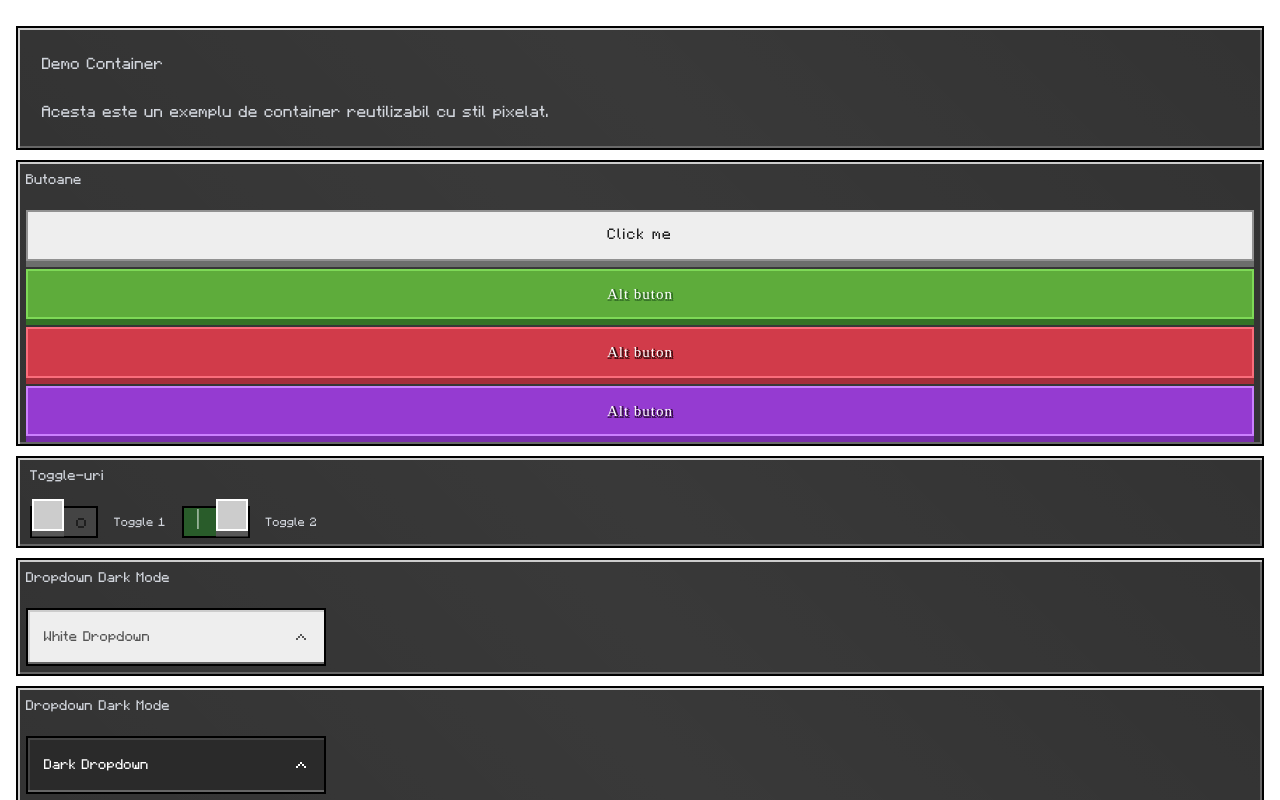
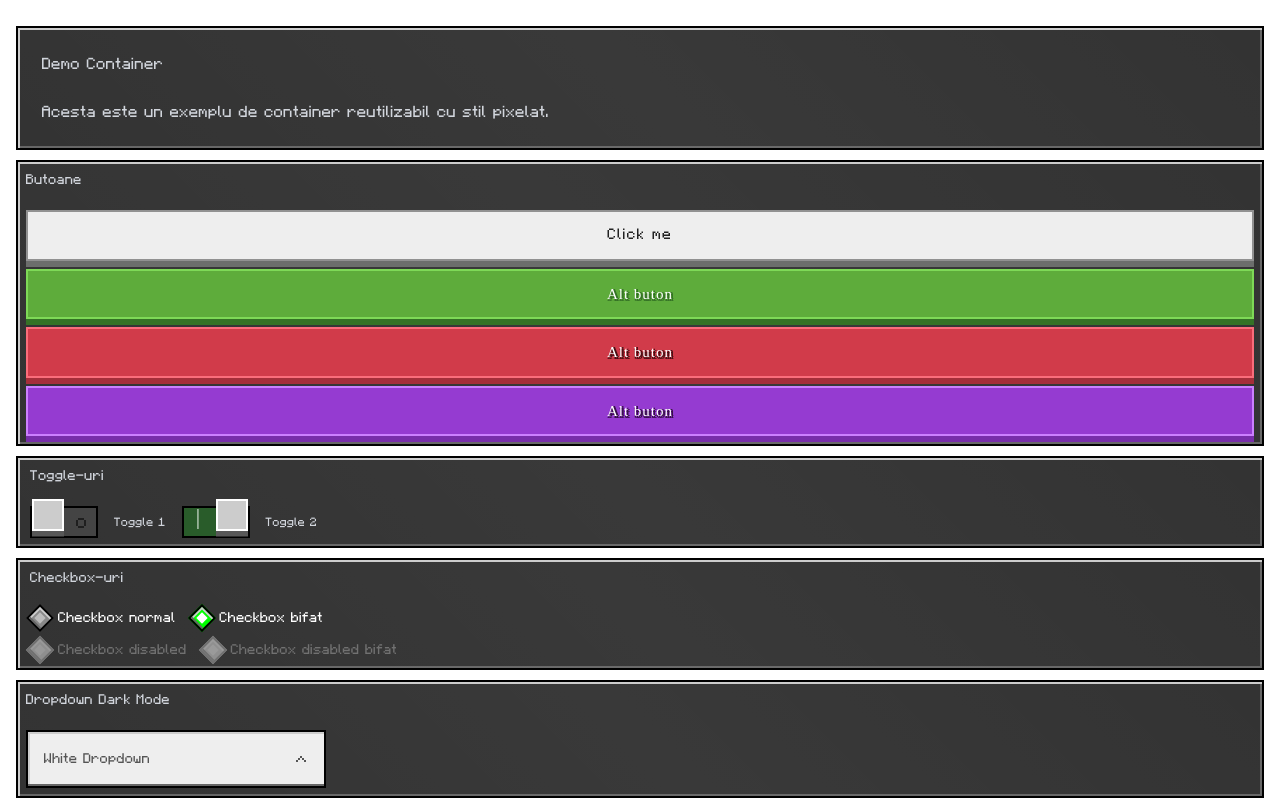
Before and after one commit to ComaTV/Minecraft-UI-Components-, a React (Vite) app: page / in a window 1280 px wide. Shown: the top 800 px of the page. Built offline with nearby package versions, Linux system fonts and the light colour scheme; a web font is replaced by a local one.

Commit message:
checkbox

```diff
--- a/src/Home.jsx
+++ b/src/Home.jsx
@@ -5,6 +5,7 @@ import ImageCard from "./components/ImageCard";
 import Slider from "./components/Slider";
 import Dropdown from "./components/Dropdown";
 import Container from "./components/Container";
+import Checkbox from "./components/Checkbox";
 import poza from "./assets/react.svg"; // sau orice altă imagine
 
 export default function Home() {
@@ -36,6 +37,37 @@ export default function Home() {
           <span className="text-gray-300 text-xs">Toggle 1</span>
           <Toggle checked={true}/>
           <span className="text-gray-300 text-xs">Toggle 2</span>
+        </div>
+      </Container>
+
+      {/* Exemplu 3.1: Container pentru checkbox-uri - cu Tailwind */}
+      <Container className="compact mt-4">
+        <h3 className="text-gray-300 mb-3 text-sm">Checkbox-uri</h3>
+        <div className="flex flex-col gap-3">
+          <div className="flex gap-4 items-center">
+            <Checkbox
+              label="Checkbox normal"
+              onChange={(checked) => console.warn("Checkbox normal:", checked)}
+            />
+            <Checkbox
+              label="Checkbox bifat"
+              checked={true}
+              onChange={(checked) => console.warn("Checkbox bifat:", checked)}
+            />
+          </div>
+          <div className="flex gap-4 items-center">
+            <Checkbox
+              label="Checkbox disabled"
+              disabled={true}
+              onChange={(checked) => console.warn("Checkbox disabled:", checked)}
+            />
+            <Checkbox
+              label="Checkbox disabled bifat"
+              checked={true}
+              disabled={true}
+              onChange={(checked) => console.warn("Checkbox disabled bifat:", checked)}
+            />
+          </div>
         </div>
       </Container>
 
--- /dev/null
+++ b/src/components/Checkbox.jsx
@@ -0,0 +1,42 @@
+import React from 'react';
+import './css/checkbox.css';
+
+const Checkbox = ({
+  label,
+  checked = false,
+  onChange,
+  disabled = false,
+  id,
+  className = ''
+}) => {
+  const handleChange = (e) => {
+    if (disabled) return;
+    if (onChange) {
+      onChange(e.target.checked);
+    }
+  };
+
+  const getWrapperClasses = () => {
+    const classes = ['checkbox-wrapper'];
+    if (disabled) classes.push('disabled');
+    if (className) classes.push(className);
+    return classes.join(' ');
+  };
+
+  return (
+    <label className={getWrapperClasses()}>
+      <input
+        type="checkbox"
+        className="checkbox-input"
+        checked={checked}
+        onChange={handleChange}
+        disabled={disabled}
+        id={id}
+      />
+      <div className="checkbox-visual"></div>
+      {label && <span className="checkbox-label">{label}</span>}
+    </label>
+  );
+};
+
+export default Checkbox;
--- /dev/null
+++ b/src/components/css/checkbox.css
@@ -0,0 +1,130 @@
+.checkbox-wrapper {
+  font-family: 'MinecraftRegular';
+  display: inline-flex;
+  align-items: center;
+  gap: 8px;
+  cursor: pointer;
+  user-select: none;
+}
+
+.checkbox-wrapper.disabled {
+  cursor: not-allowed;
+  opacity: 0.6;
+}
+
+.checkbox-input {
+  position: absolute;
+  opacity: 0;
+  width: 0;
+  height: 0;
+}
+
+.checkbox-visual {
+  width: 20px;
+  height: 20px;
+  position: relative;
+  background-color: #888888;
+  border: 2px solid #000000;
+  transform: rotate(45deg);
+  box-shadow:
+    inset 0px -2px 0px #666666,
+    inset 2px 2px 0px #CCCCCC;
+  transition: all 0s ease;
+}
+
+/* Inner diamond for 3D effect */
+.checkbox-visual::before {
+  content: '';
+  position: absolute;
+  top: 50%;
+  left: 50%;
+  width: 8px;
+  height: 8px;
+  background-color: #BBBBBB;
+  transform: translate(-50%, -50%) rotate(90deg);
+  border-radius: 0;
+}
+
+/* Checked state */
+.checkbox-wrapper input:checked + .checkbox-visual {
+  background-color: #00FF00;
+}
+
+.checkbox-wrapper input:checked + .checkbox-visual::before {
+  background-color: #FFFFFF;
+}
+
+/* Hover state */
+.checkbox-wrapper:hover .checkbox-visual {
+  background-color: #999999;
+}
+
+.checkbox-wrapper input:checked:hover + .checkbox-visual {
+  background-color: #00FF00;
+}
+
+/* Focus state */
+.checkbox-wrapper input:focus + .checkbox-visual {
+  outline: 3px solid #FFFFFF;
+  outline-offset: 2px;
+}
+
+/* Pressed state */
+.checkbox-wrapper input:active + .checkbox-visual,
+.checkbox-wrapper:active .checkbox-visual {
+  box-shadow:
+    inset 2px 2px 0px #666666,
+    inset -2px -2px 0px #CCCCCC;
+  transform: rotate(45deg) translateY(1px);
+}
+
+.checkbox-wrapper input:active + .checkbox-visual::before,
+.checkbox-wrapper:active .checkbox-visual::before {
+  background-color: #999999;
+}
+
+.checkbox-wrapper input:checked:active + .checkbox-visual::before,
+.checkbox-wrapper input:checked + .checkbox-visual:active::before {
+  background-color: #EEEEEE;
+}
+
+/* Disabled state */
+.checkbox-wrapper.disabled .checkbox-visual {
+  background-color: #CCCCCC;
+  border-color: #999999;
+  box-shadow:
+    inset 0px -2px 0px #999999,
+    inset 2px 2px 0px #DDDDDD;
+}
+
+.checkbox-wrapper.disabled .checkbox-visual::before {
+  background-color: #DDDDDD;
+}
+
+.checkbox-wrapper.disabled input:checked + .checkbox-visual {
+  background-color: #CCCCCC;
+}
+
+.checkbox-wrapper.disabled input:checked + .checkbox-visual::before {
+  background-color: #DDDDDD;
+}
+
+/* Disabled hover - no effect */
+.checkbox-wrapper.disabled:hover .checkbox-visual {
+  background-color: #CCCCCC;
+}
+
+.checkbox-wrapper.disabled input:checked:hover + .checkbox-visual {
+  background-color: #CCCCCC;
+}
+
+/* Label styling */
+.checkbox-label {
+  color: #FFFFFF;
+  font-size: 14px;
+  line-height: 1;
+}
+
+.checkbox-wrapper.disabled .checkbox-label {
+  color: #999999;
+}
```
